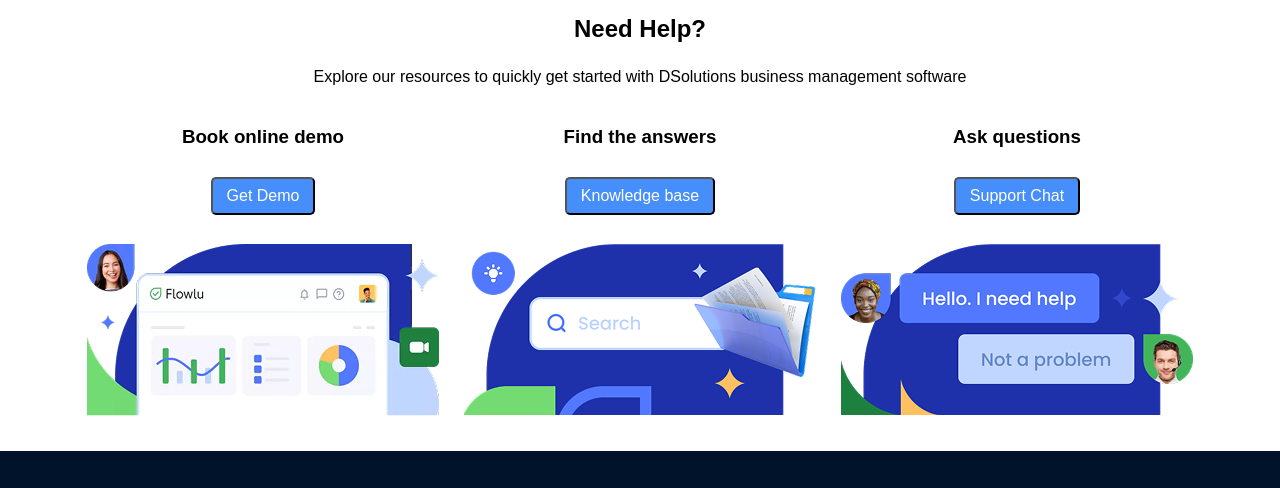
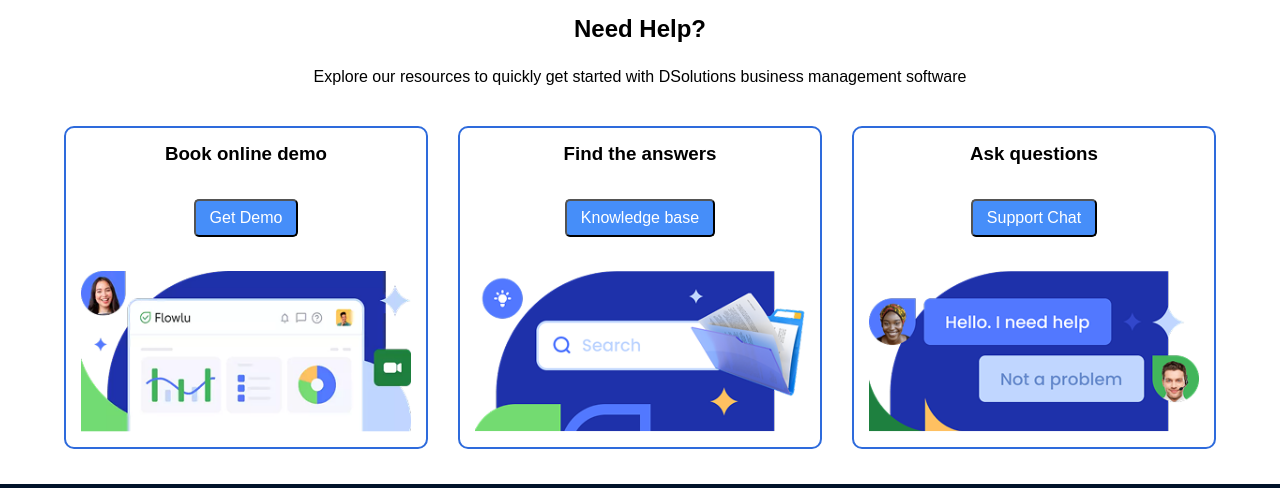
Before and after one commit to ArvindSuthar744/Task, a plain HTML site: page contactpage.html in a window 1280 px wide. Shown: the part 1120-1608 px from the top of the page. Drawn offline with Linux system fonts and the light colour scheme.

Commit message:
New Commit

```diff
--- a/style2.css
+++ b/style2.css
@@ -200,10 +200,13 @@
     display: flex;
     align-items: center;
     justify-content: center;
-    gap: 25px;
+    gap: 30px;
 }
 .help-card{
     width: 33.33%;
+    border: 2px solid #2e6bdc;
+    border-radius: 10px;
+    padding: 15px;
     flex-direction: column;
 }
 .help-card img{
```
